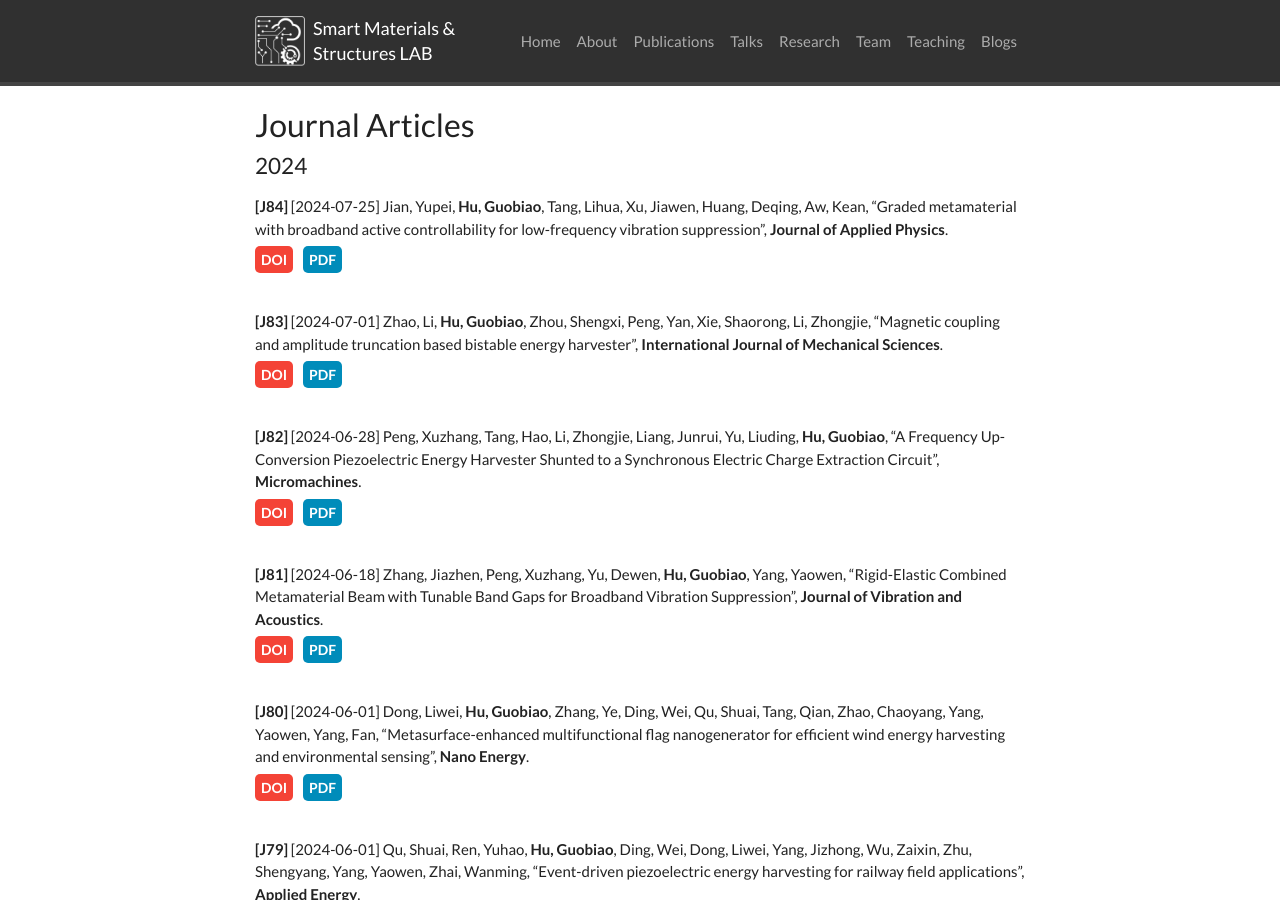
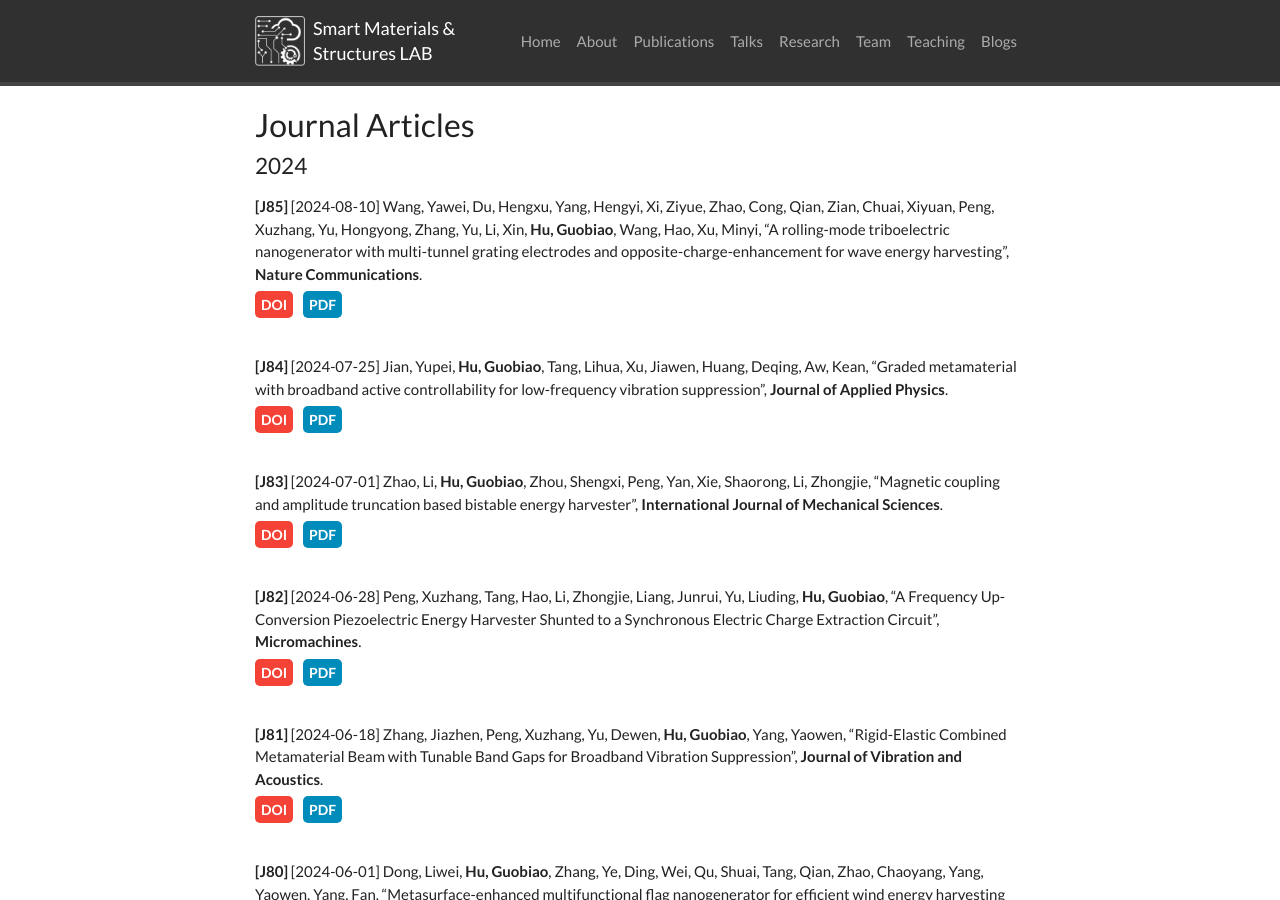
Before and after one commit to sms-lab/sms-lab.github.io, a Jekyll site: the page built from _pages/publications.md, in a window 1280 px wide and 900 px high. Built offline with Jekyll 4.4.1, drawn with Linux system fonts in a browser that asks for light colours; nearby versions of some CDN libraries; a style sheet for code colours, icons or effects is not loaded.

Commit message:
Update article2024.yml

```diff
--- a/_data/article2024.yml
+++ b/_data/article2024.yml
@@ -1,3 +1,30 @@
+- index: 85
+  published: 2024-08-10
+  authors:
+  - Wang, Yawei
+  - Du, Hengxu
+  - Yang, Hengyi
+  - Xi, Ziyue
+  - Zhao, Cong
+  - Qian, Zian
+  - Chuai, Xiyuan
+  - Peng, Xuzhang
+  - Yu, Hongyong
+  - Zhang, Yu
+  - Li, Xin
+  - Hu, Guobiao
+  - Wang, Hao
+  - Xu, Minyi
+  title: A rolling-mode triboelectric nanogenerator with multi-tunnel grating electrodes and opposite-charge-enhancement for wave energy harvesting
+  journal: Nature Communications
+  volume: '15'
+  issue: '1'
+  pages: 6834
+  doi: 10.1038/s41467-024-51245-5
+  Doi: https://www.nature.com/articles/s41467-024-51245-5
+  PDF: Wang 等 - 2024 - A rolling-mode triboelectric nanogenerator with mu
+  Supplementary_Information: https://example.com/supplementary
+
 - index: 84
   published: 2024-07-25
   authors:
```
